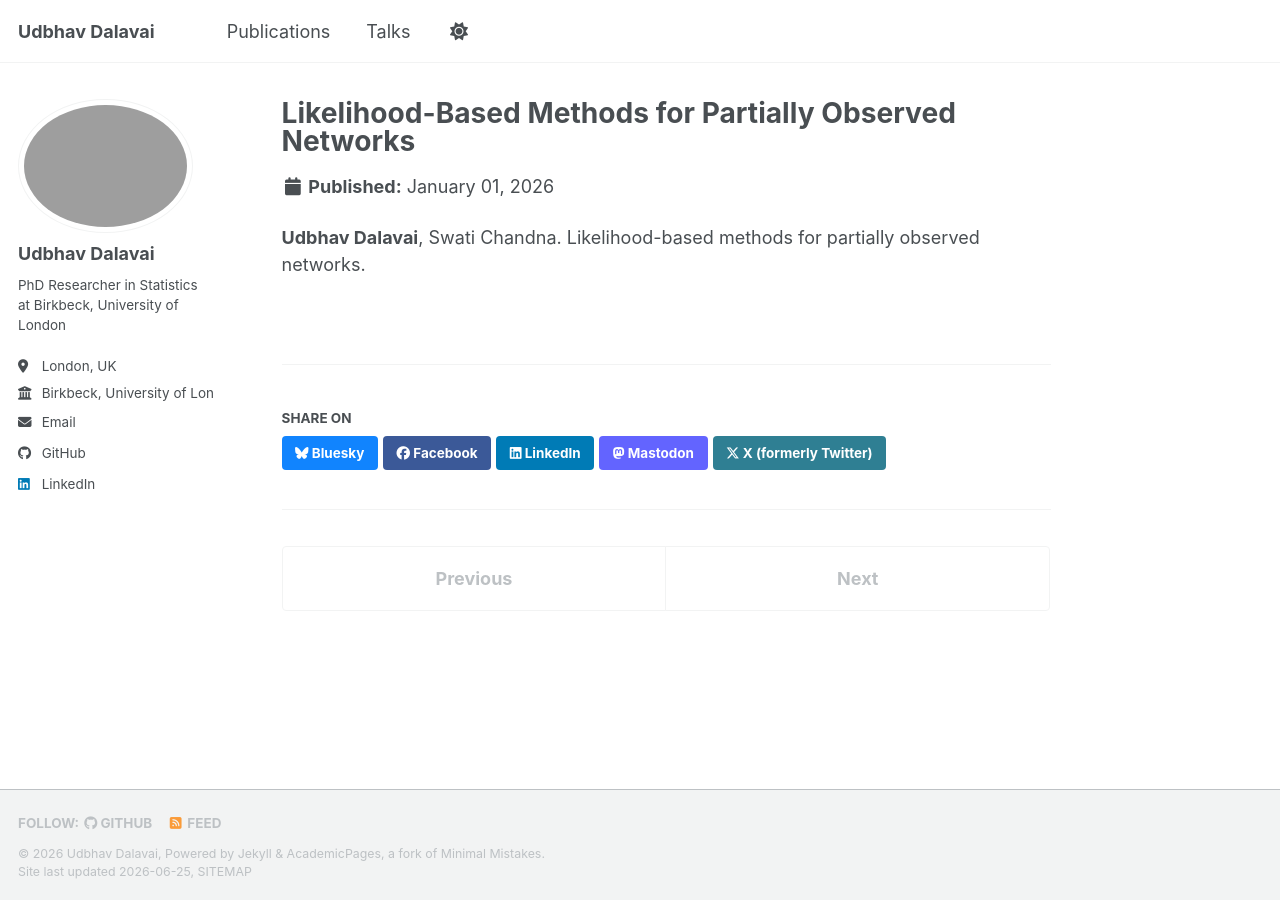
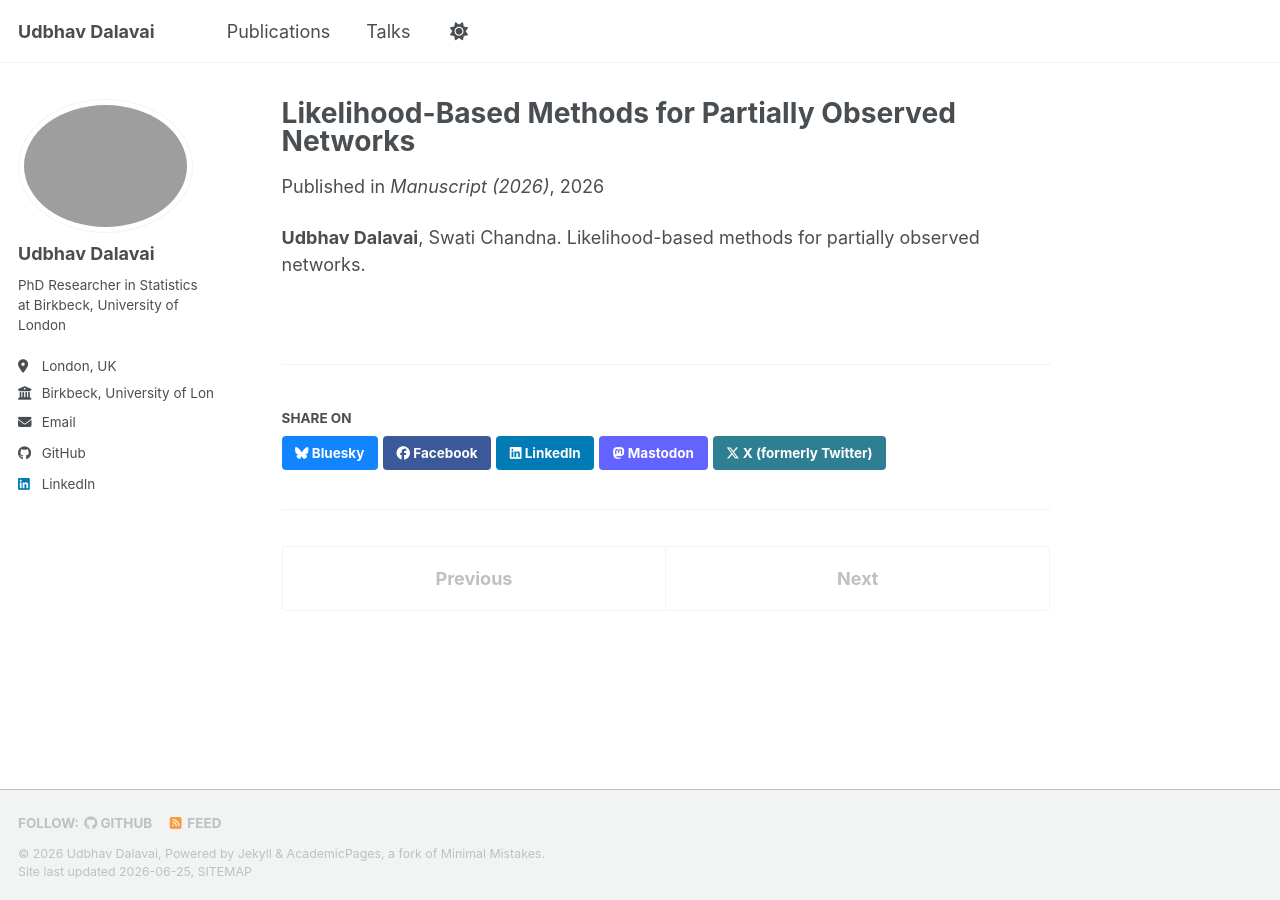
Before and after one commit to Udbhav-Dalavai/Udbhav-Dalavai.github.io, a Jekyll site: the page built from _publications/2026-01-01-mle-rdpg.md, in a window 1280 px wide. Built offline with Jekyll 4.4.1, drawn with Linux system fonts in a browser that asks for light colours; a style sheet for code colours, icons or effects is not loaded.

Commit message:
Restore thesis category; add date/venue to MLE paper

```diff
--- a/_config.yml
+++ b/_config.yml
@@ -77,6 +77,8 @@
     title: 'Journal Articles & Preprints'
   conferences:
     title: 'Conference Papers'
+  thesis:
+    title: 'MS Thesis'
 
 # Site Settings
 teaser                   :
--- a/_publications/2026-01-01-mle-rdpg.md
+++ b/_publications/2026-01-01-mle-rdpg.md
@@ -1,6 +1,8 @@
 ---
 title: "Likelihood-Based Methods for Partially Observed Networks"
 permalink: /publication/2026-01-01-mle-rdpg
+date: 2026-01-01
+venue: 'Manuscript (2026)'
 ---
 
 **Udbhav Dalavai**, Swati Chandna. Likelihood-based methods for partially observed networks.
```
